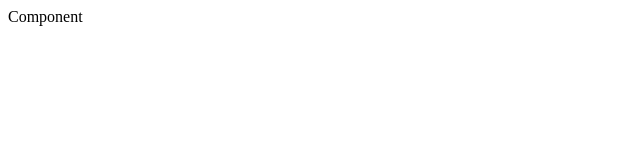
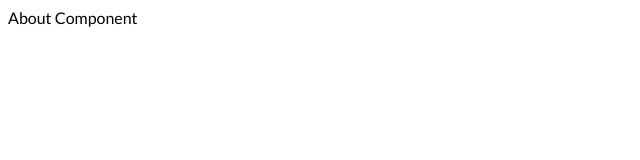
Before and after one commit to edzzn/pico-placa, a React (Create React App) app: page /about in a window 1280 px wide. Shown: the top 160 px of the page, without its empty margins (0-640 px from the left). Built offline with nearby package versions, Linux system fonts and the light colour scheme.

Commit message:
Setup routing and Styled components

```diff
--- a/package.json
+++ b/package.json
@@ -45,6 +45,7 @@
     ]
   },
   "devDependencies": {
+    "@types/react-router-dom": "^5.1.7",
     "@types/styled-components": "^5.1.7"
   }
 }
--- a/src/App.tsx
+++ b/src/App.tsx
@@ -1,12 +1,22 @@
+import { createBrowserHistory } from "history";
 import React from "react";
+import { Route, Router, Switch } from "react-router-dom";
+import About from "./features/about";
 import PicoPlaca from "./features/picoPlaca";
+import { AppContainer } from "./styles";
+
+const history = createBrowserHistory();
 
 function App() {
   return (
-    <div>
-      {/* TODO: app base design, connect with redux, optional routing*/}
-      <PicoPlaca />
-    </div>
+    <AppContainer>
+      <Router history={history}>
+        <Switch>
+          <Route path="/about" component={About} />
+          <Route path="/" component={PicoPlaca} />
+        </Switch>
+      </Router>
+    </AppContainer>
   );
 }
 
--- /dev/null
+++ b/src/features/about/index.tsx
@@ -0,0 +1,9 @@
+import * as React from "react";
+
+class About extends React.Component<{}, {}> {
+  render() {
+    return <div>About Component</div>;
+  }
+}
+
+export default About;
--- a/src/features/picoPlaca/index.tsx
+++ b/src/features/picoPlaca/index.tsx
@@ -2,7 +2,7 @@ import * as React from "react";
 
 class PicoPlaca extends React.Component<{}, {}> {
   render() {
-    return <div>Component</div>;
+    return <div>PicoPlacaPage Component</div>;
   }
 }
 
--- /dev/null
+++ b/src/styles.ts
@@ -0,0 +1,12 @@
+import styled from "styled-components";
+
+export const AppContainer = styled.div`
+  font-family: "Lato", sans-serif;
+`;
+
+export const AppContent = styled.div`
+  display: flex;
+  height: 100vh;
+  flex: 1;
+  flex-direction: column;
+`;
```
Also changed, not shown: 1 other file (tests, documents, lock files or other folders).
